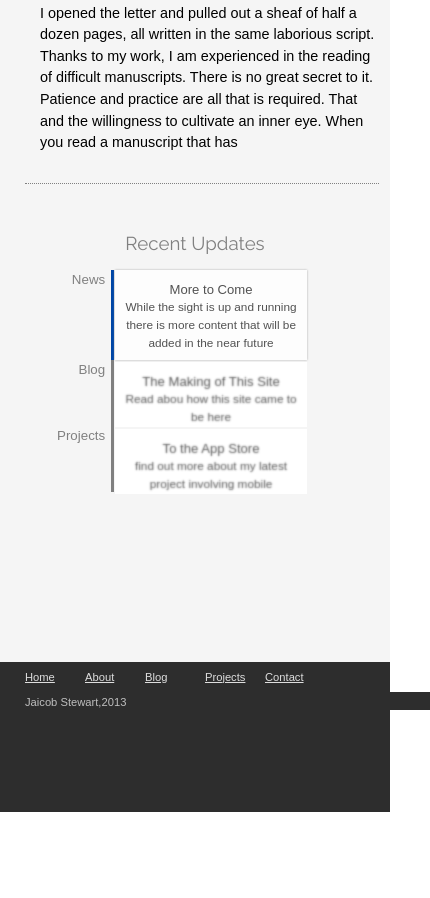
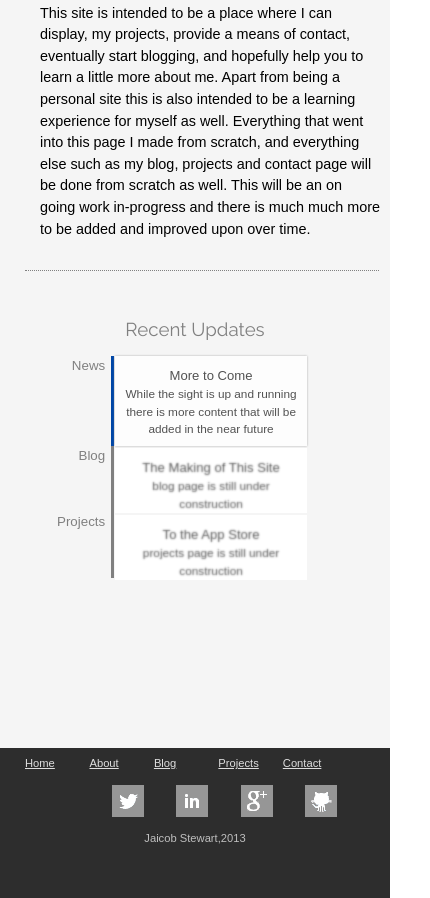
Before and after one commit to Jaicob/jaicobstewart, a plain HTML site: page index.html in a window 390 px wide. Shown: the part 673-1571 px from the top of the page, 430 px wide, since content can reach past the window. Before the commit the page ends 1485 px from the top, so only its background shows below. Drawn offline with nearby package versions, Linux system fonts and the light colour scheme; a web font is replaced by a local one.

Commit message:
social media icons and more content

```diff
--- a/css/fontGuide.css
+++ b/css/fontGuide.css
@@ -75,3 +75,8 @@ footer h4 {
 		float:none;
 	}
 }
+
+@media screen and (max-width: 590px) {
+	p.headText{font-size:1.5em;
+				top:5px;}
+}
--- a/css/style.css
+++ b/css/style.css
@@ -106,7 +106,7 @@ nav.headnav ul {
     margin: 0;
     padding: 0;
     position: relative;
-    top: 14px;
+    top: 13px;
     width: 450px;
     z-index: 54;
 }
@@ -146,6 +146,8 @@ footer .container:last-of-type {
     width: 100%;
 }
 .footnav {
+	float:left;
+ 	width:303px;
     position: relative;
 }
 .footnav ul {
@@ -173,6 +175,65 @@ footer .container:last-of-type {
     top: 7px;
 }
 
+.socialIcons {
+	float:right;
+	width:303px;
+		vertical-align:top;
+    position: relative;
+}
+.socialIcons ul {
+    height: 30px;
+    margin: 0;
+    padding: 0;
+    position: relative;
+}
+.socialIcons ul li {
+    bottom: 0;
+    display: inline-block;
+    float: right;
+    height: 100%;
+    padding: 0;
+    position: relative;
+    width: 60px;
+}
+
+.icon{
+	width:32px;
+	height:32px;
+	float: right;
+    overflow:hidden;
+    position: relative;
+    top:7px;
+    transition:background ease .3s;
+}
+
+.icon:hover{cursor:pointer;}
+#github {
+    background: url("../img/social_media_sprite.png") no-repeat scroll -96px -32px rgba(0, 0, 0, 0);
+
+}
+#github:hover{
+	 background: url("../img/social_media_sprite.png") no-repeat scroll -96px 0 rgba(0, 0, 0, 0);
+
+}
+#google {
+    background: url("../img/social_media_sprite.png") no-repeat scroll -64px -32px rgba(0, 0, 0, 0);
+}
+#google:hover{
+	background: url("../img/social_media_sprite.png") no-repeat scroll -64px 0 rgba(0, 0, 0, 0);
+}
+#linkedin {
+    background: url("../img/social_media_sprite.png") no-repeat scroll -32px -32px rgba(0, 0, 0, 0);
+}
+#linkedin:hover{
+	background: url("../img/social_media_sprite.png") no-repeat scroll -32px 0 rgba(0, 0, 0, 0);
+}
+#twitter {
+    background: url("../img/social_media_sprite.png") no-repeat scroll 0px -32px rgba(0, 0, 0, 0);
+}
+#twitter:hover{
+	background: url("../img/social_media_sprite.png") no-repeat scroll 0px 0 rgba(0, 0, 0, 0);
+}
 /*Float fix to prevent elements collapsing*/
 .group:before, .group:after {
     content: "";
@@ -206,14 +267,27 @@ footer .container:last-of-type {
 	.container {
 	    max-width: 768px;
 	}
-	nav.headnav ul {
-	    float: none;
+	nav.headnav ul, p.headText, .footnav, .footnav ul li, .socialIcons, .socialIcons ul li, .icon{
+		float:none;
 	}
+
 	header {
 	    height: 160px;
 	}
-	p.headText {
-	    float: none;
+	.footnav{
+		margin:0 auto;
+		width:auto;
+	}
+
+	.socialIcons{
+		margin:0 auto;
+		width:auto;
+	}
+
+	footer .container:last-of-type {
+		width:auto;
+		text-align:center;
+		margin-top:20px;
 	}
 }
 @media screen and (max-width: 590px) {
@@ -227,4 +301,9 @@ footer .container:last-of-type {
 	    float: none;
 	    width: 100%;
 	}
+
+	.headnav button{
+		font-size:.7em;
+	}
+
 }
--- a/html/home.html
+++ b/html/home.html
@@ -3,7 +3,10 @@
 					<article class="group">
 						<h2>Welcome</h2>
 						<h3>Thanks for making your way to my site, have a look around and feel free to contact me if you have any questions. </h3>
-						<p> I opened the letter and pulled out a sheaf of half a dozen pages, all written in the same laborious script. Thanks to my work, I am experienced in the reading of difficult manuscripts. There is no great secret to it. Patience and practice are all that is required. That and the willingness to cultivate an inner eye. When you read a manuscript that has </p>
+						<p> This site is intended to be a place where I can display, my projects, provide a means of contact, eventually start blogging, and hopefully help you to learn a little more about me. Apart from being
+							a personal site this is also intended to be a learning experience for myself as well. Everything that went into this page I made from scratch, and everything else such as my blog, projects and contact page will be done from
+							 scratch as well. This will be an on going work in-progress
+							 and there is much much more to be added and improved upon over time. </p>
 					</article>
 					<aside class="group">
 						<h3>Recent Updates</h3>
@@ -25,12 +28,12 @@
 										<p>While the sight is up and running there is more content that will be added in the near future</p>
 									</li>
 									<li id="blogupdates" class="group restingnav "> <h4>The Making of This Site</h4>
-										<p>Read abou how this site came to be here</p>
+										<p> blog page is still under construction</p>
 
 
 									</li>
 									<li id="projectupdates" class="group restingnav "> <h4>To the App Store</h4>
-										<p>find out more about my latest project involving mobile applications</p>
+										<p>projects page is still under construction</p>
 									</li>
 							</ul>
 					</aside>
--- a/index.html
+++ b/index.html
@@ -50,14 +50,24 @@
 
 
 <!--footer-->	<footer>
-					<div class="container">
-						<nav class="footnav" align="left">
+					<div class="container group">
+						<nav class="footnav group" align="left">
 							<ul>
 								<li class="group "><a href="#">Home</a></li>
 								<li class="group"><a href="#">About</a></li>
 								<li class="group"><a href="#">Blog</a></li>
 								<li class="group"><a href="#">Projects</a></li>
 								<li class="group"><a href="#">Contact</a></li>
+							</ul>
+						</nav>
+
+						<nav class="socialIcons group" align="right">
+							<ul>
+								<li class="group"><a alt="twitter" href="https://twitter.com/jaicobstewart"><div class="icon" id="twitter"></div></a></li>
+								<li class="group"><a href ="https://www.linkedin.com/pub/jaicob-stewart/86/6a2/a87/"> <div class="icon" id="linkedin"></div></a></li>
+								<li class="group"><a href ="https://plus.google.com/118012943879822977647"><div class="icon" id="google"></div></a></li>
+								<li class="group"><a href ="https://github.com/jaicob"><div class="icon" id="github"></div></a></li>
+
 							</ul>
 						</nav>
 					</div>
```
Also changed, not shown: html/about.html (+12 -5 lines), html/projects.html (+1 -0 lines), intro/index.html (+1 -1 lines), js/about.js (deleted, +0 -32 lines), js/projects.js (deleted, +0 -32 lines), img/social_media_sprite.png (added), 2 other files.
